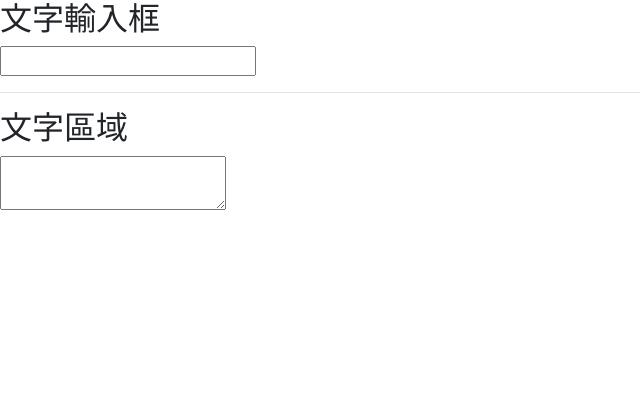
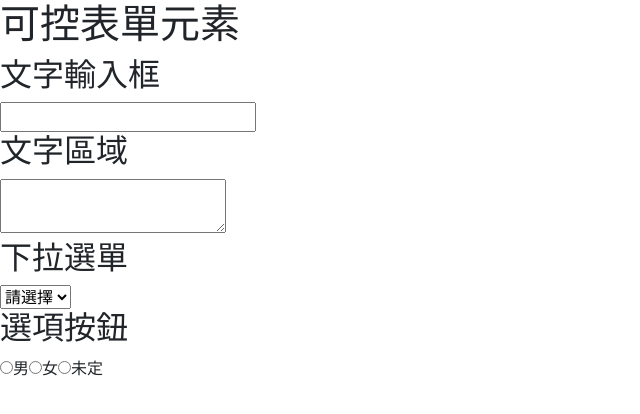
Before and after one commit to karinhsin/React_tutorial, a React (Create React App) app: page / in a window 1280 px wide. Shown: the top 414 px of the page, without its empty margins (0-640 px from the left). Built offline with nearby package versions, Linux system fonts and the light colour scheme.

Commit message:
新增可控表單元素-下拉選單與選項按鈕範例

```diff
--- a/src/App.js
+++ b/src/App.js
@@ -3,8 +3,14 @@
 function App(props) {
   const [inputText, setInputText] = useState('')
   const [textArea, setTextArea] = useState('')
+  const [selectedOption, setSelectedOption] = useState('') //注意初始值
+  //radio 狀態紀錄是被選中選項按鈕的值
+  const [gender, setGender] = useState('')
   return (
     <>
+      <h1>可控表單元素</h1>
+      {/* 讓程式碼比較方便折疊加section */}
+      <section id="inputText">
         <h2>文字輸入框</h2>
         <input
           type="text"
@@ -13,7 +19,9 @@
             setInputText(e.target.value)
           }}
         />
-      <hr/>
+      </section>
+
+      <section id="textArea">
         <h2>文字區域</h2>
         <textarea
           value={textArea}
@@ -21,6 +29,52 @@
             setTextArea(e.target.value)
           }}
         />
+      </section>
+
+      <section id="selectedOption">
+        <h2>下拉選單</h2>
+        <select
+          value={selectedOption}
+          onChange={(e) => {
+            setSelectedOption(e.target.value)
+          }}
+        >
+          {/* 第一個值會用state的初始值 */}
+          <option value="">請選擇</option>
+          <option value="雞腿">雞腿</option>
+          <option value="魯肉">魯肉</option>
+          <option value="排骨">排骨</option>
+        </select>
+      </section>
+
+      <section id="radioGroup">
+        <h2>選項按鈕</h2>
+        {/* 這邊的value不一定會用到 只是代表是哪個被選中 */}
+        <input type="radio"
+          value="男"
+          checked={gender === '男'}
+          onChange={(e) => {
+            setGender(e.target.value)
+          }}
+        />
+        <label>男</label>
+        <input type="radio"
+          value="女"
+          checked={gender === '女'}
+          onChange={(e) => {
+            setGender(e.target.value)
+          }}
+        />
+        <label>女</label>
+        <input type="radio"
+          value="未定"
+          checked={gender === '未定'}
+          onChange={(e) => {
+            setGender(e.target.value)
+          }}
+        />
+        <label>未定</label>
+      </section>
     </>
   )
 }
```
Lines whose indentation alone changed are shown as unchanged.
